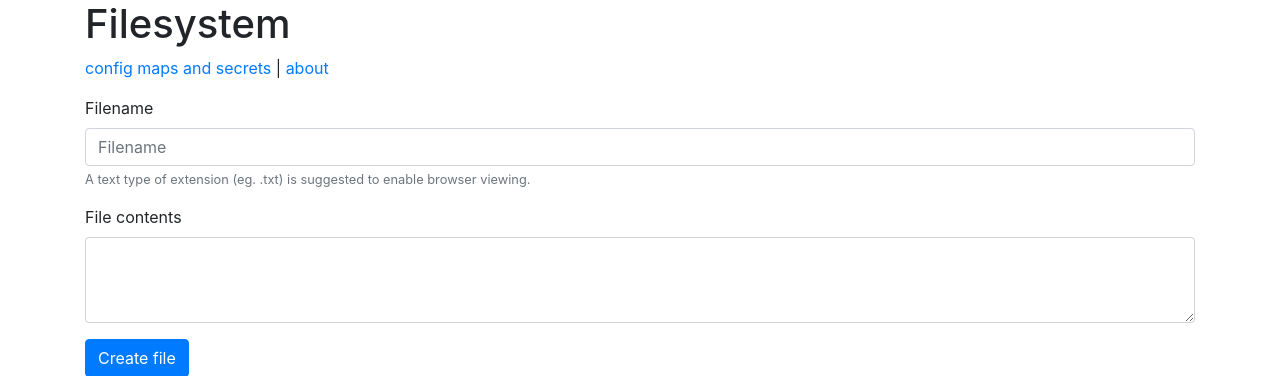
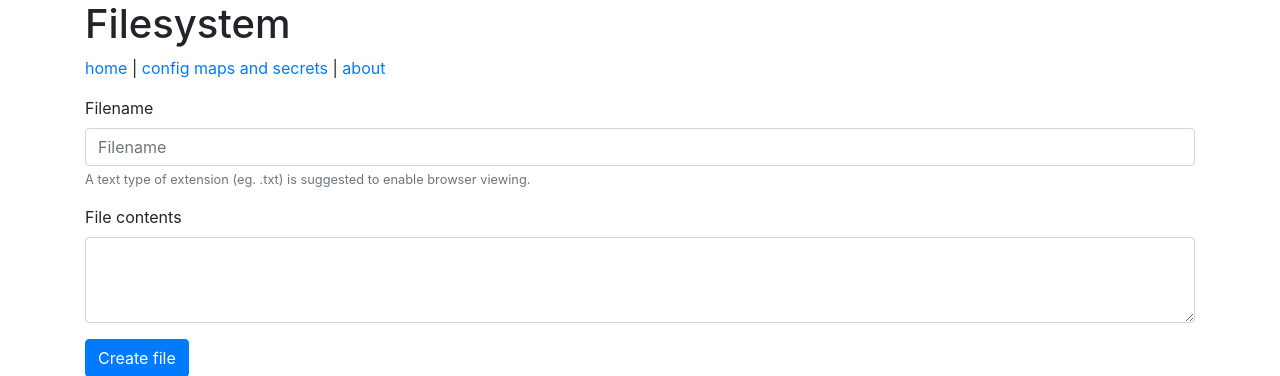
Before and after one commit to IBM-ICP-CoC/KubeToy, a Node server app: template views/files.ejs in a window 1280 px wide. Shown: the top 376 px of the page. Run offline with Node 20, Linux system fonts and the light colour scheme; the template is opened without the code that fills it, so the values that code supplies are empty.

Commit message:
more menu moves

```diff
--- a/views/files.ejs
+++ b/views/files.ejs
@@ -16,6 +16,7 @@
 
 <h1>Filesystem</h1>
 
+<p><a href="home">home</a> |
 <% if( filesystem ) { %><a href="files">filesystem</a> | <% } %>
 <a href="config">config maps and secrets</a> | <a href="about.html">about</a></p>
 
```
